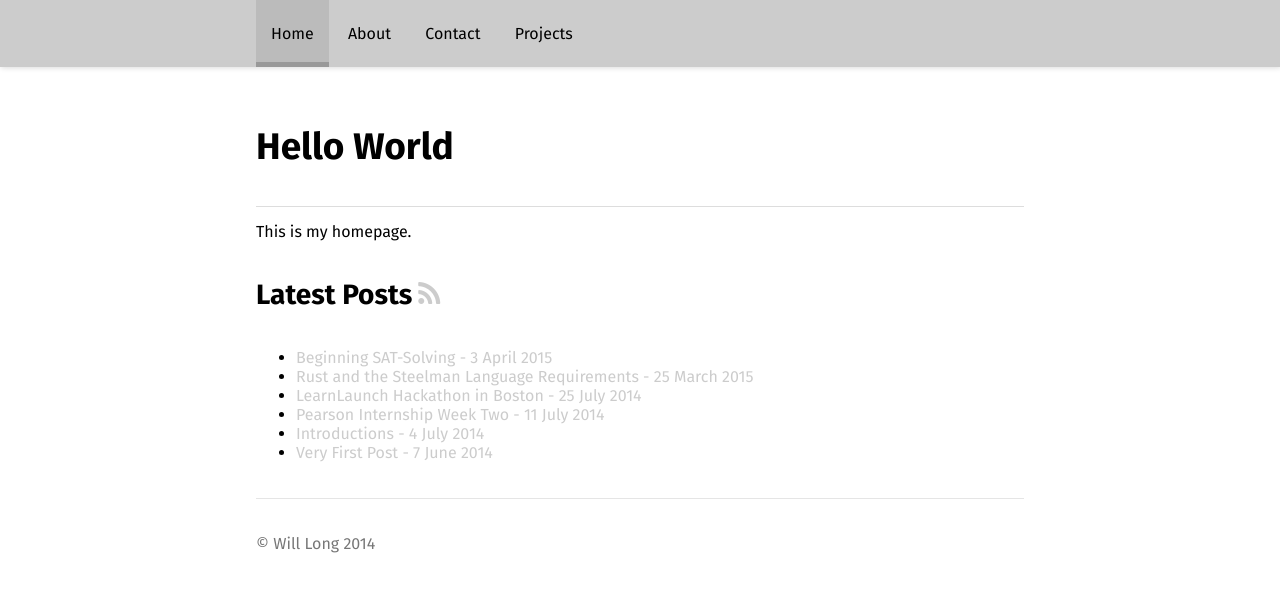
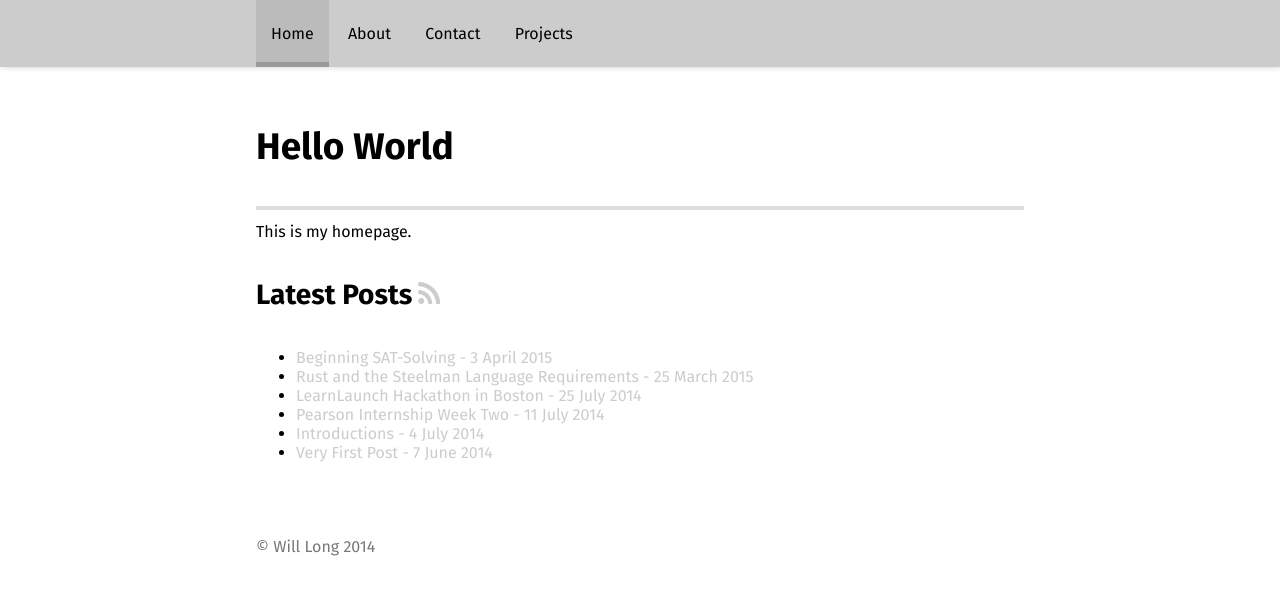
Before and after one commit to ueliem/ueliem.github.io, a Jekyll site: the page built from index.html, in a window 1280 px wide. Shown: the top 595 px of the page. Built offline with Jekyll 4.4.1, drawn with Linux system fonts in a browser that asks for light colours; nearby versions of some CDN libraries.

Commit message:
Made divline thicker and made line spacing 1.7 in paragraphs.

```diff
--- a/css/card.css
+++ b/css/card.css
@@ -15,7 +15,7 @@
 }
 .divline {
     border-style: solid;
-    border-width: 1px 0px 0px 0px;
+    border-width: 4px 0px 0px 0px;
     border-color: #DDDDDD;
     height: 16px;
 }
--- a/css/main.css
+++ b/css/main.css
@@ -6,6 +6,7 @@ body {
 p {
   font-weight: normal;
   font-style: normal;
+  line-height: 1.7;
 }
 
 em {
@@ -19,7 +20,6 @@ strong {
 .footer {
     padding-top: 19px;
     color: #777;
-    border-top: 1px solid #E5E5E5;
 }
 .titlename {
     /*margin-top: 0px;*/
@@ -42,7 +42,6 @@ ul.projectlist {
 }
 
 ul.projectlist li {
-    border-bottom: 1px solid #E5E5E5;
     margin-bottom: 20px;
     padding-bottom: 20px;
 }
```
